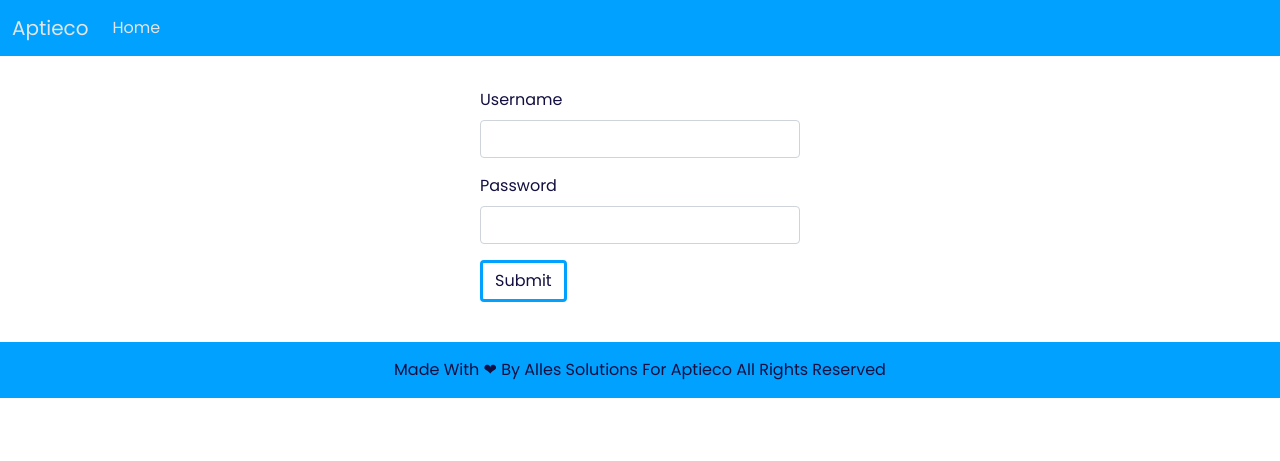
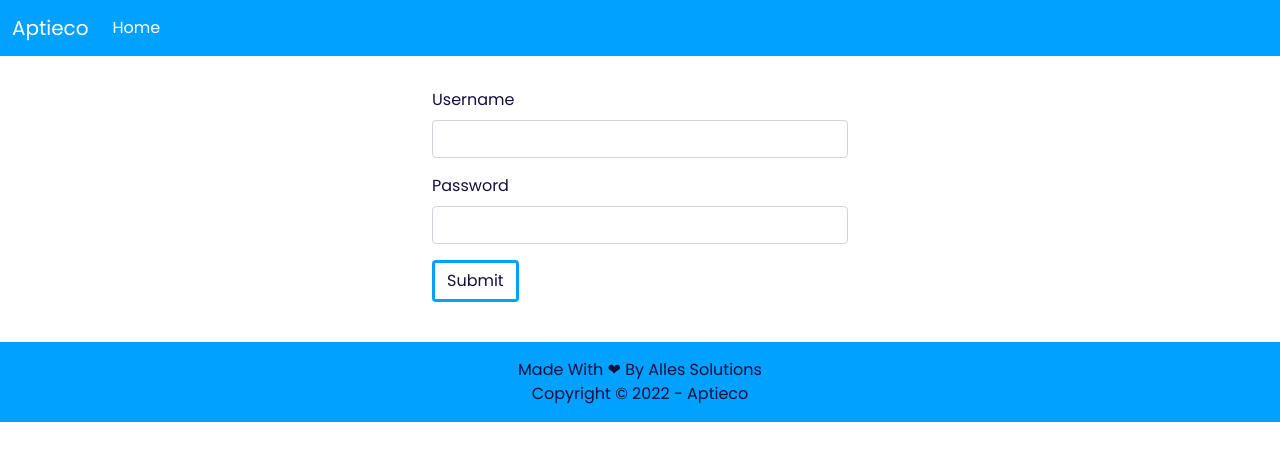
Before and after one commit to allessolution/aptieco-website, a PHP site: page /admin/ in a window 1280 px wide. Shown: the top 461 px of the page. Run offline with PHP 8.4, Linux system fonts and the light colour scheme; some libraries are stand-ins or nearby versions.

Commit message:
made everything responsive

```diff
--- a/admin/assets/css/style.css
+++ b/admin/assets/css/style.css
@@ -40,22 +40,27 @@ body{
     background-color: var(--blue);
 }
 /* nav bar */
-.navbar{
-    background-color: var(--blue);
+.navbar i{
+    padding: .5rem;
+    border-radius: 5px;
+    color: var(--black);
+    border: solid 1px var(--black);
 }
-.navbar a{
+.navbar i:hover{
     color: var(--white);
-}
-.navbar a:hover{
-    color: var(--black);
+    background-color: #130f40;
 }
 /* form */
 .form{
-    padding: 1rem 30rem;
+    padding: 1rem;
+    display: grid;
+    justify-items: center;
 }
 /* alert css */
-.alert-msg{
-    margin: 1rem 30rem;
+.alert-box{
+    display: grid;
+    margin: 1rem 1rem 0rem 1rem;
+    justify-items: center;
 }
 /* footer */
 .footer p{
@@ -63,3 +68,14 @@ body{
     padding: 1rem 0rem;
     text-align: center;
 }
+
+
+/* media tags */
+@media screen and (max-width:576px){
+    .form{
+        display: block;
+    }
+    .alert-box{
+        display: block;
+    }
+}
--- a/admin/assets/js/script.js
+++ b/admin/assets/js/script.js
@@ -1,10 +1,10 @@
 function notification(msg) {
     $("#alert").html(
-        '<div id="warn" class="alert alert-danger alert-dismissible fade show" role="alert">' +
+        '<div id="warn" class="alert alert-danger alert-dismissible fade show" role="alert"><i class="fa-solid fa-circle-exclamation"></i> ' +
             msg +
             '<button type="button" class="btn-close" data-bs-dismiss="alert" aria-label="Close"></button></div>'
     );
     setTimeout(function() {
         $('#warn').fadeOut('slow');
-    }, 2000); // <-- time in milliseconds
+    }, 1500); // <-- time in milliseconds
 }
--- a/admin/include/footer.php
+++ b/admin/include/footer.php
@@ -1,6 +1,6 @@
 <br>
 <div class="footer">
-  <p>Made With ❤ By Alles Solutions For Aptieco All Rights Reserved</p>
+  <p>Made With ❤ By Alles Solutions<br> Copyright © <?php echo date('Y')?> - Aptieco</p>
 </div>
 <script src="https://ajax.googleapis.com/ajax/libs/jquery/2.1.1/jquery.min.js"></script>
 <script src="assets/js/script.js"></script>
--- a/admin/include/header.php
+++ b/admin/include/header.php
@@ -5,7 +5,12 @@
     <meta http-equiv="X-UA-Compatible" content="IE=edge">
     <meta name="viewport" content="width=device-width, initial-scale=1.0">
     <title>Admin | Aptieco</title>
+    <!-- font awesome css -->
+    <link rel="stylesheet" href="https://cdnjs.cloudflare.com/ajax/libs/font-awesome/6.0.0/css/all.min.css" integrity="sha512-9usAa10IRO0HhonpyAIVpjrylPvoDwiPUiKdWk5t3PyolY1cOd4DSE0Ga+ri4AuTroPR5aQvXU9xC6qOPnzFeg==" crossorigin="anonymous" referrerpolicy="no-referrer" />
+    <!-- bootstrap css -->
     <link href="https://cdn.jsdelivr.net/npm/bootstrap@5.1.3/dist/css/bootstrap.min.css" rel="stylesheet" integrity="sha384-1BmE4kWBq78iYhFldvKuhfTAU6auU8tT94WrHftjDbrCEXSU1oBoqyl2QvZ6jIW3" crossorigin="anonymous">
+    <!-- bootstrap js -->
     <script src="https://cdn.jsdelivr.net/npm/bootstrap@5.1.3/dist/js/bootstrap.bundle.min.js" integrity="sha384-ka7Sk0Gln4gmtz2MlQnikT1wXgYsOg+OMhuP+IlRH9sENBO0LRn5q+8nbTov4+1p" crossorigin="anonymous"></script>
+    <!-- custom css -->
     <link rel="stylesheet" href="assets/css/style.css">
 </head>
--- a/admin/include/nav.php
+++ b/admin/include/nav.php
@@ -1,6 +1,6 @@
 </div>
 <div class="navigation">
-<nav class="navbar navbar-expand-lg">
+<nav class="navbar navbar-expand-lg navbar-dark" style="background-color: #00a1ff;">
   <div class="container-fluid">
     <a class="navbar-brand" href="#">Aptieco</a>
     <button class="navbar-toggler" type="button" data-bs-toggle="collapse" data-bs-target="#navbarSupportedContent" aria-controls="navbarSupportedContent" aria-expanded="false" aria-label="Toggle navigation">
@@ -12,8 +12,16 @@
           <a class="nav-link active" aria-current="page" href="./">Home</a>
         </li>
       </ul>
+      <?php
+      if (isset($_SESSION['user'])) {?>
+        <a href="logout.php">
+          <i class="fa-solid fa-right-from-bracket"></i>
+        </a>
+    <?php }?>
     </div>
   </div>
 </nav>
-<div class="alert-msg" id="alert">
+<div class="alert-box">
+  <div class="alert-msg col-lg-4 col-md-6 col-sm-12" id="alert">
+  </div>
 </div>
--- a/admin/index.php
+++ b/admin/index.php
@@ -9,7 +9,8 @@
 <body>
 <?php include "include/nav.php"?>
 <div class="form">
-<form action="index.php" method="POST">
+  <div class="col-lg-4 col-md-6 col-sm-12">
+    <form action="./" method="POST">
       <div class="mb-3">
         <label class="form-label">Username</label>
         <input type="text" name="username" class="form-control">
@@ -20,6 +21,7 @@
       </div>
       <button type="submit" class="btn btn-primary">Submit</button>
     </form>
+  </div>
 </div>
 <?php include "include/footer.php"?>
 </body>
```
Also changed, not shown: admin/dashboard.php (+4 -4 lines), admin/logout.php (added, +9 -0 lines). Lines whose indentation alone changed are shown as unchanged.
